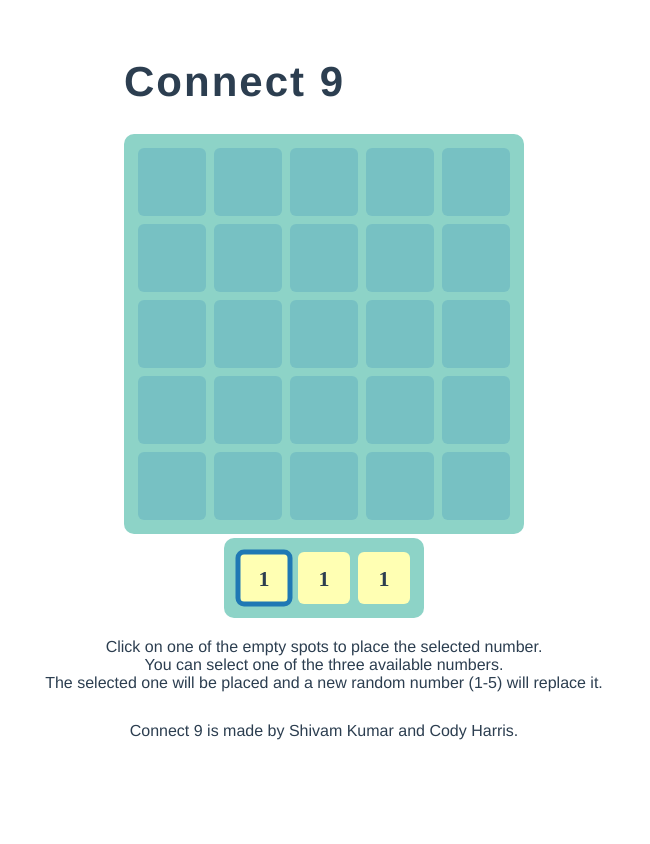
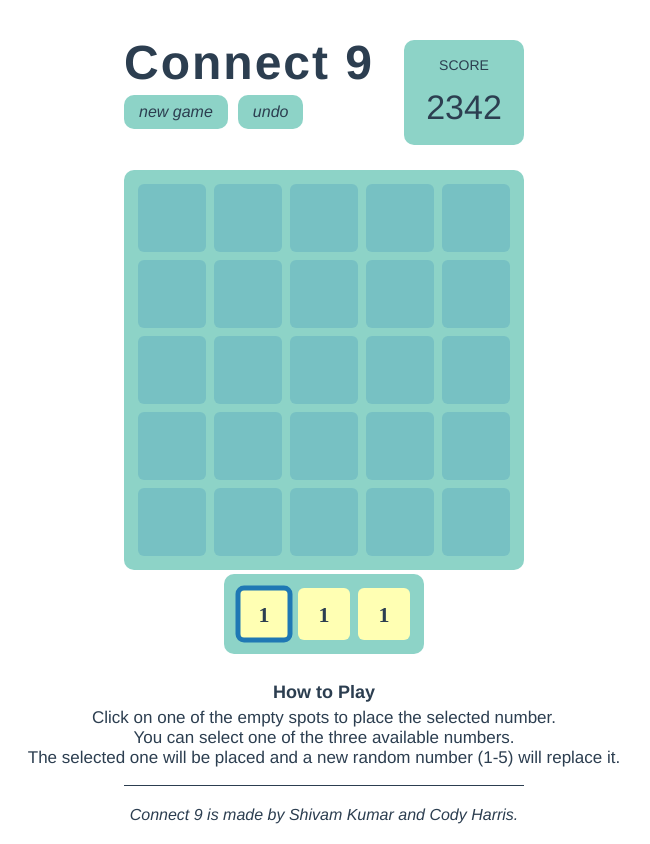
Before and after one commit to shivambaku/connectnine, a Vue app: page / in a window 1280 px wide. Shown: the whole page, without its empty margins (316-966 px from the left). Before the commit the page ends 800 px from the top, so only its background shows below. Built offline with nearby package versions, Linux system fonts and the light colour scheme.

Commit message:
changed layout

```diff
--- a/src/App.vue
+++ b/src/App.vue
@@ -1,10 +1,8 @@
 <template>
   <div id="app">
-    <!-- <div class='header'>
-      <h1>Connect 9</h1>
-    </div> -->
     <Game/>
     <div class='rules'>
+      <h4>How to Play</h4>
       <p>
         Click on one of the empty spots to place the selected number.
         <br/>
@@ -13,6 +11,7 @@
         The selected one will be placed and a new random number (1-5) will replace it.
       </p>
     </div>
+    <hr/>
     <div class='footer'>
       Connect 9 is made by Shivam Kumar and Cody Harris.
     </div>
--- a/src/components/Game.vue
+++ b/src/components/Game.vue
@@ -1,17 +1,22 @@
 <template>
   <div class='game'>
     <div class='header'>
-      <h1 class='title'>
-        Connect 9
-      </h1>
-      <div class='new'>
-        NEW game
+      <div style='float: left'>
+        <h1 class='title'>
+          Connect 9
+        </h1>
+        <div class='button'>
+          New Game
+        </div>
+        <div class='button' style='margin-left: 10px'>
+          Undo
+        </div>
       </div>
-      <!-- <div class='score-container'>
+      <div class='score-container'>
         <div class='score'>
-          50
+          2342
         </div>
-      </div> -->
+      </div>
     </div>
     <Board
       :pieces='boardPieces'
--- a/src/design/design.css
+++ b/src/design/design.css
@@ -1,6 +1,7 @@
 :root {
   --primary-color: #2c3e50;
   --background-color: #8DD3C7;
+  --foreground-color: #2c3e50;
 }
 
 #app {
@@ -9,6 +10,12 @@
   -moz-osx-font-smoothing: grayscale;
   text-align: center;
   color: var(--primary-color);
+}
+
+hr {
+  border: none;
+  border-bottom: 1px solid;
+  width: 400px;
 }
 
 .noselect {
@@ -22,70 +29,83 @@
 }
 
 .header {
-  margin: 30px 0;
-  display: block;
+  margin: 30px 0px 20px;
+  height: 120px;
 }
 
 .header .title {
   letter-spacing: 2px;
-  float: left;
-  font-size: 42px;
+  font-size: 48px;
+  margin: 5px 0px;
+  text-align: left;
 }
 
-.new {
-  background: #d0e6df;
-  box-shadow: 0 8px #b6d9d9;
+.header .subtitle {
+  text-align: left;
+  margin: 2px 0;
+}
+
+.button {
+  text-align: left;
+  background: var(--background-color);
+  padding: 8px 15px;
+  text-transform: lowercase;
+  float: left;
+  border-radius: 10px;
+  color: var(--foreground-color);
   font-style: italic;
-  height: 40px;
-  line-height: 40px;
-  left: -130px;
-  position: absolute;
-  text-align: center;
-  text-transform: lowercase;
-  top: 152px;
-  width: 108px;
-  -webkit-border-radius: 10px;
-  -moz-border-radius: 10px;
-  border-radius: 10px;
 }
-/*
+
+.button:hover {
+  background: var(--foreground-color);
+  color: var(--background-color);
+  cursor: pointer;
+}
+
 .header .score-container {
   float: right;
-  text-align: right;
+  height: 100%;
+  position: relative;
+  margin-top: 10px;
 }
 
-.header .score::after {
-  content: "Score";
+.header .score::before {
+  content: 'SCORE';
+  color: var(--foreground-color);
   position: absolute;
+  left: 0;
+  line-height: 50px;
+  text-align: center;
+  font-size: 14px;
   width: 100%;
-  top: 10px;
-  left: 0;
-  font-size: 13px;
-  line-height: 13px;
-  text-align: center;
 }
 
 .header .score {
-  position: relative;
   background: var(--background-color);
-  padding: 15px 40px;
-  display: inline-block;
-  font-size: 25px;
-  height: 30px;
-  line-height: 47px;
-  font-weight: bold;
-  border-radius: 5px;
-  color: white;
-  text-align: center;
-} */
+  color: var(--foreground-color);
+  height: 105px;
+  width: 120px;
+  border-radius: 10px;
+  font-size: 34px;
+  line-height: 135px;
+  font-weight: 500;
+}
+
+.rules h4 {
+  margin-bottom: 0px;
+  font-size: 18px;
+}
 
 .rules p {
+  font-size: 17px;
+  margin-top: 5px;
   font-weight: 200;
 }
 
 .footer {
   font-weight: 300;
-  margin: 30px 0 20px;
+  font-style: italic;
+  margin: 20px 0 20px;
 }
 
 .game {
@@ -110,9 +130,13 @@
   font-family: Avenir;
 }
 
-.game .selected .piece {
+.game .selector .selected .piece {
   stroke: #1F78B4;
   stroke-width: 5px;
+}
+
+.game .selector .piece:hover {
+  cursor: pointer;
 }
 
 .game .piece.piece-0 {
@@ -122,6 +146,7 @@
 
 .game .piece.piece-0:hover {
   opacity: 1.0;
+  cursor: pointer;
 }
 
 .game .piece.piece-1 {
```
